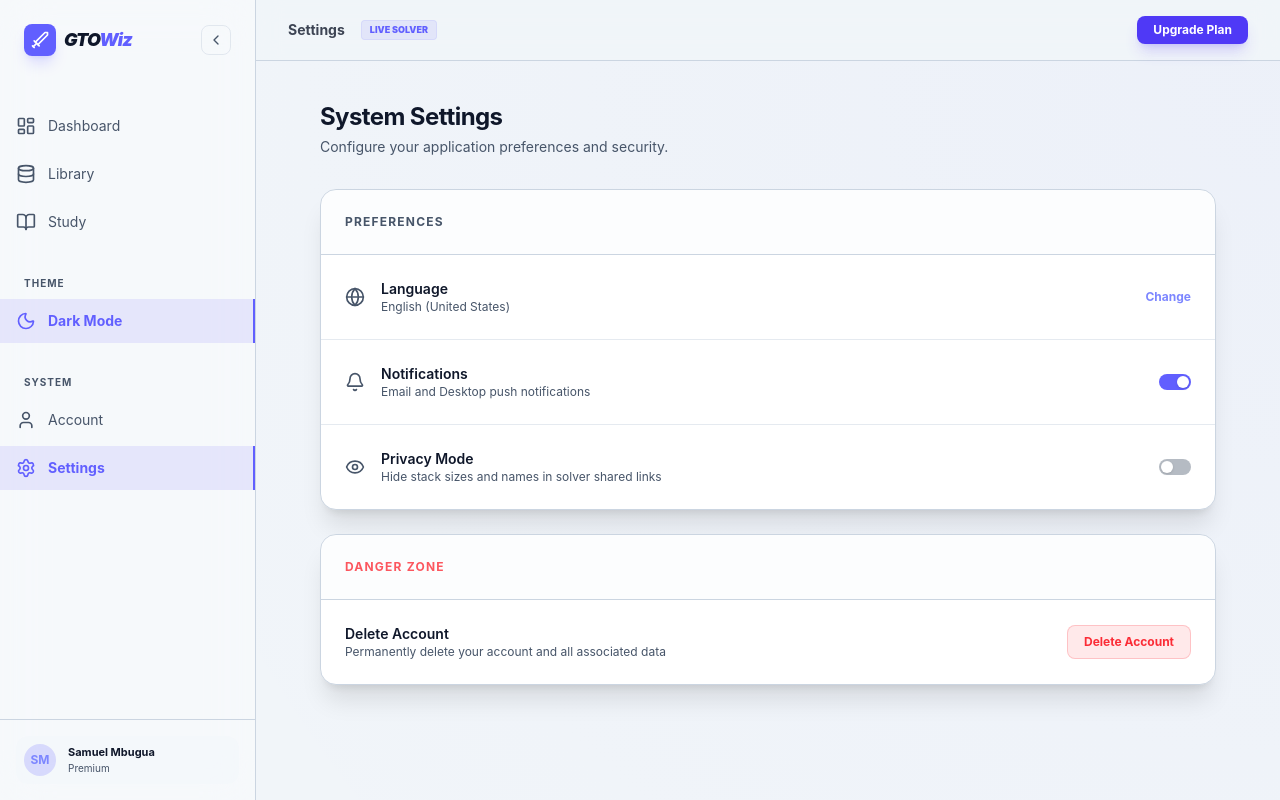
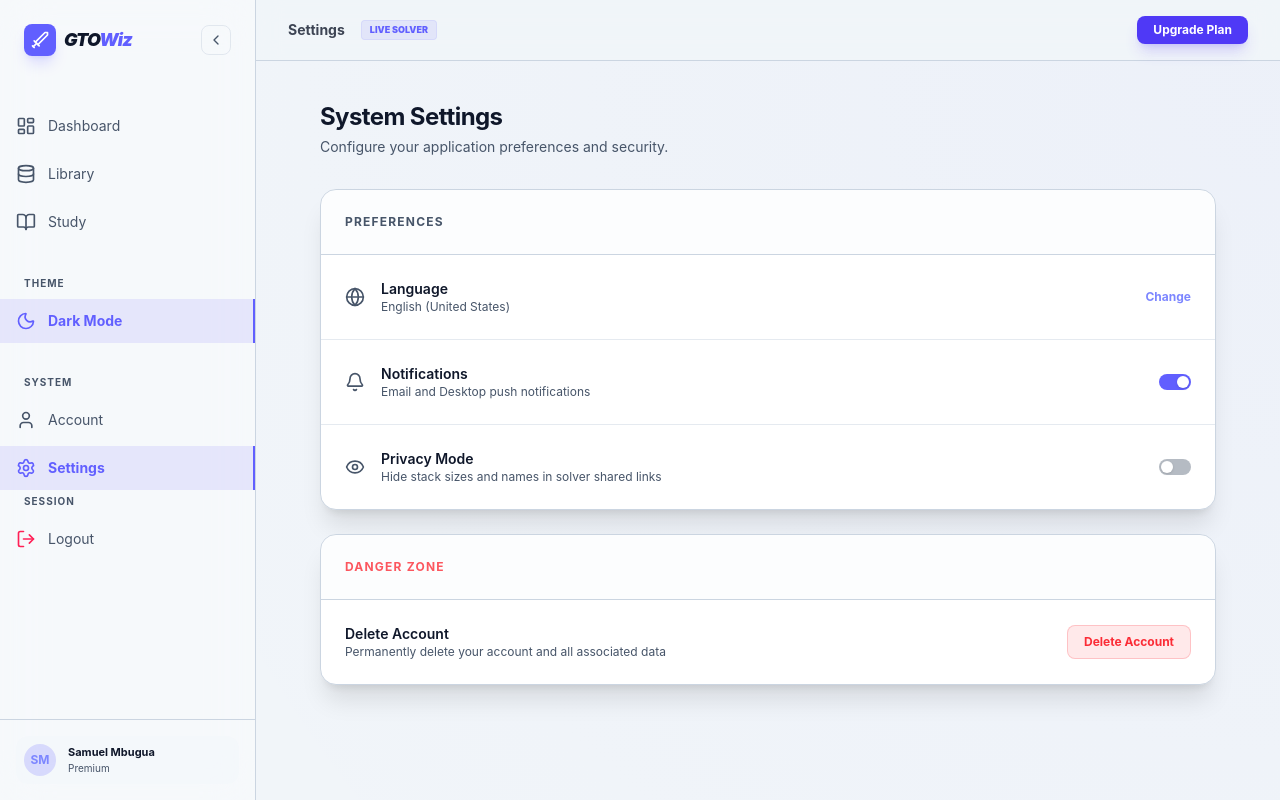
Before and after one commit to samnmbuguah/GTO-Wizard, a React (Vite) app in the folder frontend/: page /settings in a window 1280 px wide. Built offline with nearby package versions, Linux system fonts and the light colour scheme; no server answers; sample sign-in values are in the browser's storage.

Commit message:
Enhance UI contrast, add Logout, and finalize Phase 11

```diff
--- a/frontend/src/components/DashboardLayout.tsx
+++ b/frontend/src/components/DashboardLayout.tsx
@@ -12,7 +12,8 @@ import {
   Sword,
   BookOpen,
   Sun,
-  Moon
+  Moon,
+  LogOut
 } from 'lucide-react';
 
 interface SidebarItemProps {
@@ -116,7 +117,19 @@ export const DashboardLayout = ({ children }: { children: React.ReactNode }) =>
           <div className={`mt-8 mb-2 px-6 text-[10px] font-bold text-muted uppercase tracking-widest ${isCollapsed ? 'hidden' : ''}`}>System</div>
           <SidebarItem to="/account" icon={<User className="w-5 h-5" />} label="Account" collapsed={isCollapsed} />
           <SidebarItem to="/settings" icon={<Settings className="w-5 h-5" />} label="Settings" collapsed={isCollapsed} />
-        </nav>
+
+      <div className={`mt-auto mb-2 px-6 text-[10px] font-bold text-muted uppercase tracking-widest ${isCollapsed ? 'hidden' : ''}`}>Session</div>
+      <SidebarItem
+        to="/login"
+        icon={<LogOut className="w-5 h-5 text-rose-500" />}
+        label="Logout"
+        collapsed={isCollapsed}
+        onClick={() => {
+          localStorage.removeItem('gto_token');
+          localStorage.removeItem('gto_user');
+        }}
+      />
+    </nav>
 
         <div className="p-4 border-t border-border">
           <div className={`flex items-center gap-3 p-2 rounded-xl bg-background/40 ${isCollapsed ? 'justify-center' : ''}`}>
--- a/frontend/src/components/LibraryView.tsx
+++ b/frontend/src/components/LibraryView.tsx
@@ -108,30 +108,30 @@ const LibraryView: React.FC = () => {
           ))
         ) : filteredSolutions.length > 0 ? (
           filteredSolutions.map((spot) => (
-            <div key={spot.id} className="group bg-white dark:bg-slate-900 p-8 rounded-[2.5rem] border border-slate-200 dark:border-slate-800 hover:border-indigo-500 transition-all hover:shadow-2xl hover:shadow-indigo-500/10 hover:-translate-y-2 cursor-pointer relative overflow-hidden">
+            <div key={spot.id} className="group bg-white dark:bg-slate-900 p-8 rounded-[2.5rem] border border-slate-300/30 dark:border-slate-800 hover:border-indigo-500 transition-all shadow-xl shadow-slate-200/50 dark:shadow-none hover:shadow-2xl hover:shadow-indigo-500/10 hover:-translate-y-1 cursor-pointer relative overflow-hidden">
               <div className="absolute top-0 right-0 w-32 h-32 bg-indigo-500/5 rounded-full -mr-16 -mt-16 blur-2xl group-hover:bg-indigo-500/10 transition-colors"></div>
 
-              <div className="w-14 h-14 bg-indigo-500/10 rounded-2xl flex items-center justify-center text-indigo-500 mb-6 group-hover:bg-indigo-500 group-hover:text-white transition-all shadow-inner">
+              <div className="w-14 h-14 bg-indigo-600/5 dark:bg-indigo-500/10 rounded-2xl flex items-center justify-center text-indigo-600 dark:text-indigo-500 mb-6 group-hover:bg-indigo-500 group-hover:text-white transition-all shadow-sm">
                 <Database className="w-7 h-7" />
               </div>
 
-              <h3 className="text-xl font-black mb-3 text-slate-900 dark:text-white leading-tight">{spot.name}</h3>
+              <h3 className="text-xl font-black mb-3 text-slate-800 dark:text-white leading-tight">{spot.name}</h3>
 
               <div className="flex flex-wrap gap-2 mb-6">
-                <span className="px-3 py-1 bg-slate-100 dark:bg-slate-800 text-[10px] font-black text-slate-500 dark:text-slate-400 rounded-full uppercase tracking-widest border border-slate-200 dark:border-slate-700/50">
+                <span className="px-3 py-1 bg-slate-50 dark:bg-slate-800 text-[10px] font-black text-slate-600 dark:text-slate-400 rounded-full uppercase tracking-widest border border-slate-200 dark:border-slate-700/50">
                    Rake: {( (spot.rake || 0) * 100 ).toFixed(1)}%
                 </span>
-                <span className="px-3 py-1 bg-slate-100 dark:bg-slate-800 text-[10px] font-black text-slate-500 dark:text-slate-400 rounded-full uppercase tracking-widest border border-slate-200 dark:border-slate-700/50">
+                <span className="px-3 py-1 bg-slate-50 dark:bg-slate-800 text-[10px] font-black text-slate-600 dark:text-slate-400 rounded-full uppercase tracking-widest border border-slate-200 dark:border-slate-700/50">
                    Depth: {spot.stack_depth}bb
                 </span>
               </div>
 
               <div className="flex justify-between items-center text-[10px] font-black uppercase tracking-widest border-t border-slate-100 dark:border-slate-800/50 pt-6">
-                <div className="flex items-center gap-2 text-indigo-500">
-                  <div className="w-1.5 h-1.5 bg-indigo-500 rounded-full animate-pulse"></div>
+                <div className="flex items-center gap-2 text-indigo-600 dark:text-indigo-400">
+                  <div className="w-1.5 h-1.5 bg-indigo-500 rounded-full animate-pulse shadow-[0_0_8px_rgba(99,102,241,0.5)]"></div>
                   <span>Instant View Ready</span>
                 </div>
-                <div className="flex items-center gap-1 group-hover:translate-x-1 transition-transform text-slate-400 group-hover:text-indigo-500 font-black">
+                <div className="flex items-center gap-1 group-hover:translate-x-1 transition-transform text-slate-400 group-hover:text-indigo-600 dark:group-hover:text-indigo-400 font-black">
                   <span>Browse</span>
                   <ChevronRight className="w-3 h-3" />
                 </div>
--- a/frontend/src/components/LoginView.tsx
+++ b/frontend/src/components/LoginView.tsx
@@ -18,7 +18,10 @@ const LoginView: React.FC = () => {
       const res = await fetch('http://213.199.50.129:8000/api/token-auth/', {
         method: 'POST',
         headers: { 'Content-Type': 'application/json' },
-        body: JSON.stringify({ username, password }),
+        body: JSON.stringify({
+          username: username.trim(),
+          password: password.trim()
+        }),
       });
 
       if (res.ok) {
```
